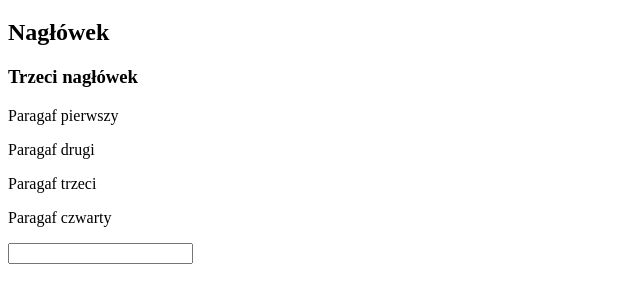
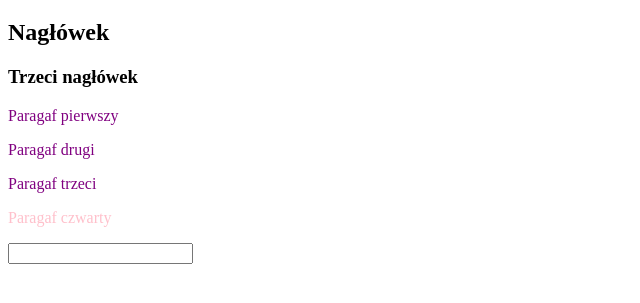
Before and after one commit to pawelb23/jquery, a plain HTML site: page 1-document-ready/index.html in a window 1280 px wide. Shown: the part 61-364 px from the top of the page, without its empty margins (0-640 px from the left). Drawn offline with nearby package versions, Linux system fonts and the light colour scheme.

Commit message:
Aktualizacja

```diff
--- a/1-document-ready/css/style.css
+++ b/1-document-ready/css/style.css
@@ -1,7 +1,15 @@
 .blue {
-    color: blue;
+  color: blue;
 }
 
 .backgroundColor {
-    background-color: red;
+  background-color: red;
 }
+
+.paragrafnext.paragraf {
+  color: pink;
+}
+
+.paragraf {
+  color: purple;
+}
```
